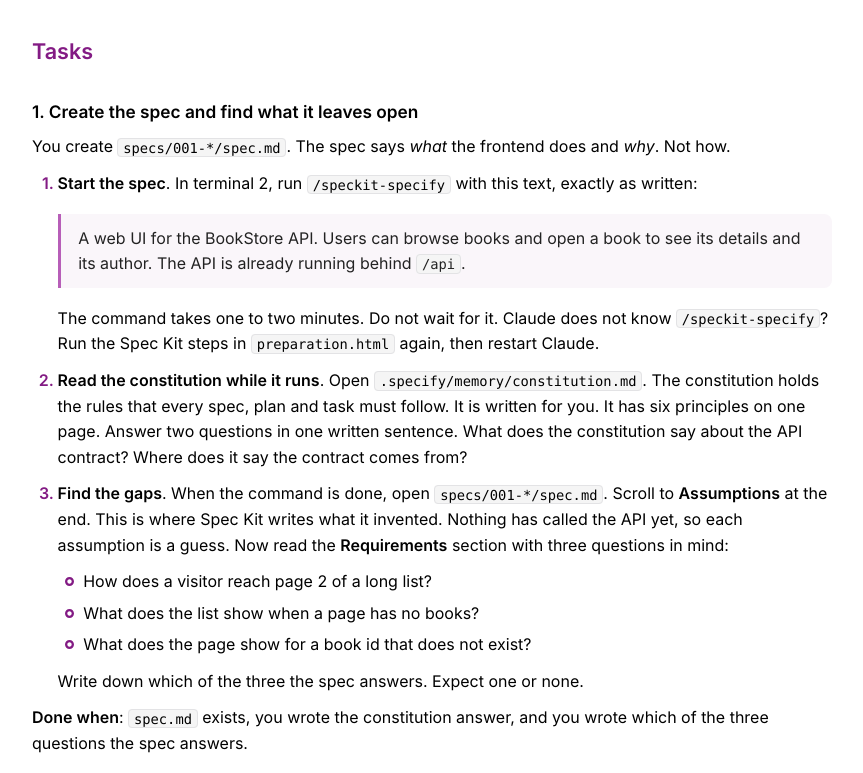
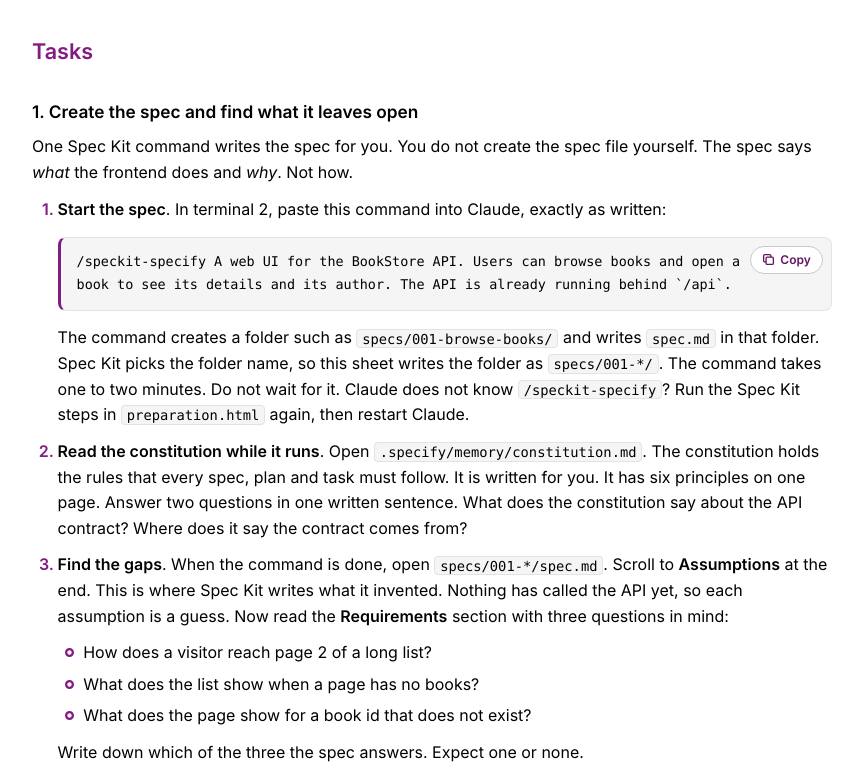
Before and after one commit to xebia/ai-assisted-se-claude-exercise, a plain HTML site: page exercises/session6.html in a window 1280 px wide. Shown: the part 1340-2113 px from the top of the page, without its empty margins (208-1071 px from the left). Drawn offline with Linux system fonts and the light colour scheme.

Commit message:
Package py from 7798885

```diff
--- a/exercises/session6.html
+++ b/exercises/session6.html
@@ -161,13 +161,11 @@ specify check</code></pre>
 <p>Training mode is off in <code>web</code>: Claude answers directly. Stuck? Type <em>just tell me</em>.</p>
 <h2 id="tasks">Tasks</h2>
 <h3 id="1-create-the-spec-and-find-what-it-leaves-open">1. Create the spec and find what it leaves open</h3>
-<p>You create <code>specs/001-*/spec.md</code>. The spec says <em>what</em> the frontend does and <em>why</em>. Not how.</p>
+<p>One Spec Kit command writes the spec for you. You do not create the spec file yourself. The spec says <em>what</em> the frontend does and <em>why</em>. Not how.</p>
 <ol type="1">
-<li><p><strong>Start the spec</strong>. In terminal 2, run <code>/speckit-specify</code> with this text, exactly as written:</p>
-<blockquote>
-<p>A web UI for the BookStore API. Users can browse books and open a book to see its details and its author. The API is already running behind <code>/api</code>.</p>
-</blockquote>
-<p>The command takes one to two minutes. Do not wait for it. Claude does not know <code>/speckit-specify</code>? Run the Spec Kit steps in <code>preparation.html</code> again, then restart Claude.</p></li>
+<li><p><strong>Start the spec</strong>. In terminal 2, paste this command into Claude, exactly as written:</p>
+<pre class="text"><code>/speckit-specify A web UI for the BookStore API. Users can browse books and open a book to see its details and its author. The API is already running behind `/api`.</code></pre>
+<p>The command creates a folder such as <code>specs/001-browse-books/</code> and writes <code>spec.md</code> in that folder. Spec Kit picks the folder name, so this sheet writes the folder as <code>specs/001-*/</code>. The command takes one to two minutes. Do not wait for it. Claude does not know <code>/speckit-specify</code>? Run the Spec Kit steps in <code>preparation.html</code> again, then restart Claude.</p></li>
 <li><p><strong>Read the constitution while it runs</strong>. Open <code>.specify/memory/constitution.md</code>. The constitution holds the rules that every spec, plan and task must follow. It is written for you. It has six principles on one page. Answer two questions in one written sentence. What does the constitution say about the API contract? Where does it say the contract comes from?</p></li>
 <li><p><strong>Find the gaps</strong>. When the command is done, open <code>specs/001-*/spec.md</code>. Scroll to <strong>Assumptions</strong> at the end. This is where Spec Kit writes what it invented. Nothing has called the API yet, so each assumption is a guess. Now read the <strong>Requirements</strong> section with three questions in mind:</p>
 <ul>
@@ -273,7 +271,7 @@ git commit -m &quot;spec: bookstore-web frontend&quot;</code></pre>
   tasks.md           the work list, with [P] marks</code></pre>
 <p>No application code. <code>/speckit-implement</code> is Exercise 7.</p>
 </main>
-<footer class="xb-footer"><span>Mastering AI-Assisted Software Engineering · Xebia Academy</span><span>Version 2026-10-29</span></footer>
+<footer class="xb-footer"><span>Mastering AI-Assisted Software Engineering · Xebia Academy</span><span>Version 2026-11-17</span></footer>
 <script>
 // Copy button on every code block. Works from file:// too: falls back to execCommand
 // where the async clipboard API is not allowed.
```
